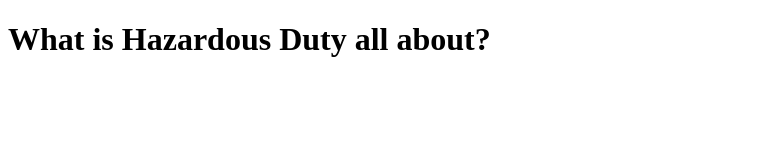
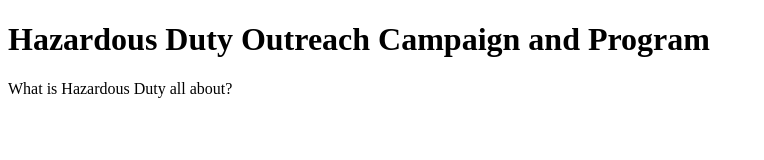
Before and after one commit to contrivancecompanychicago/WowDiabetesWebsite, a plain HTML site: page index.html in a window 1280 px wide. Shown: the whole page, without its empty margins (0-764 px from the left). Drawn offline with Linux system fonts and the light colour scheme.

Commit message:
Update index.html

```diff
--- a/index.html
+++ b/index.html
@@ -7,7 +7,10 @@
   </head>
   <body>
     <h1>
+      Hazardous Duty Outreach Campaign and Program
+    </h1>
+    <p>
       What is Hazardous Duty all about?
-    </h1>
+    </p>
   </body>
 </html>
```
